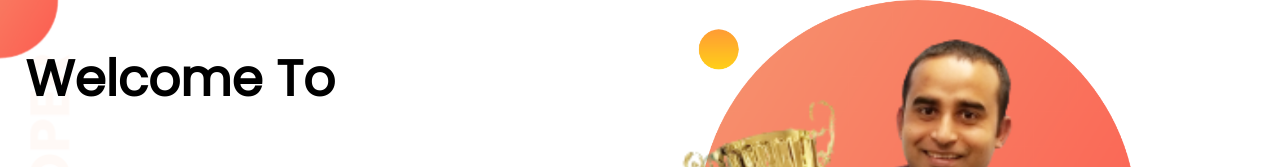
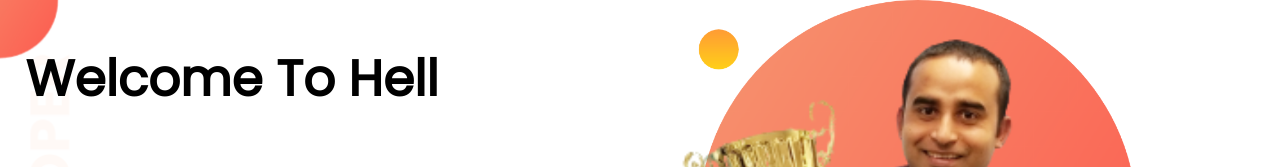
Before and after one commit to dev-sibli/developer-portfolio, a plain HTML site: page index.html in a window 1280 px wide. Shown: the top 167 px of the page. Drawn offline with Linux system fonts and the light colour scheme.

Commit message:
new edited file

```diff
--- a/index.html
+++ b/index.html
@@ -5,18 +5,16 @@
     <meta http-equiv="X-UA-Compatible" content="IE=edge">
     <meta name="viewport" content="width=device-width, initial-scale=1.0">
     <title>Sibli Sadik Portfolio</title>
+    <link rel="stylesheet" href="style.css">
+    <link rel="shortcut icon" href="favicon.ico" type="image/x-icon">
     <link rel="preconnect" href="https://fonts.googleapis.com">
     <link rel="preconnect" href="https://fonts.gstatic.com" crossorigin>
     <link href="https://fonts.googleapis.com/css2?family=Poppins&display=swap" rel="stylesheet">
-
-    <link rel="stylesheet" href="style.css">
-    <link rel="shortcut icon" href="favicon.ico" type="image/x-icon">
-
 </head>
 <body>
     <section class="felxible-container top-banner">
         <div class="half-width">
-        <h1>Welcome To</h1>
+        <h1>Welcome To Hell</h1>
         <h1><span class="name-orange">Sibli Sadik</span> World!</h1>
         <h3>Build Climber and Train Stopper
         </h3>
```
